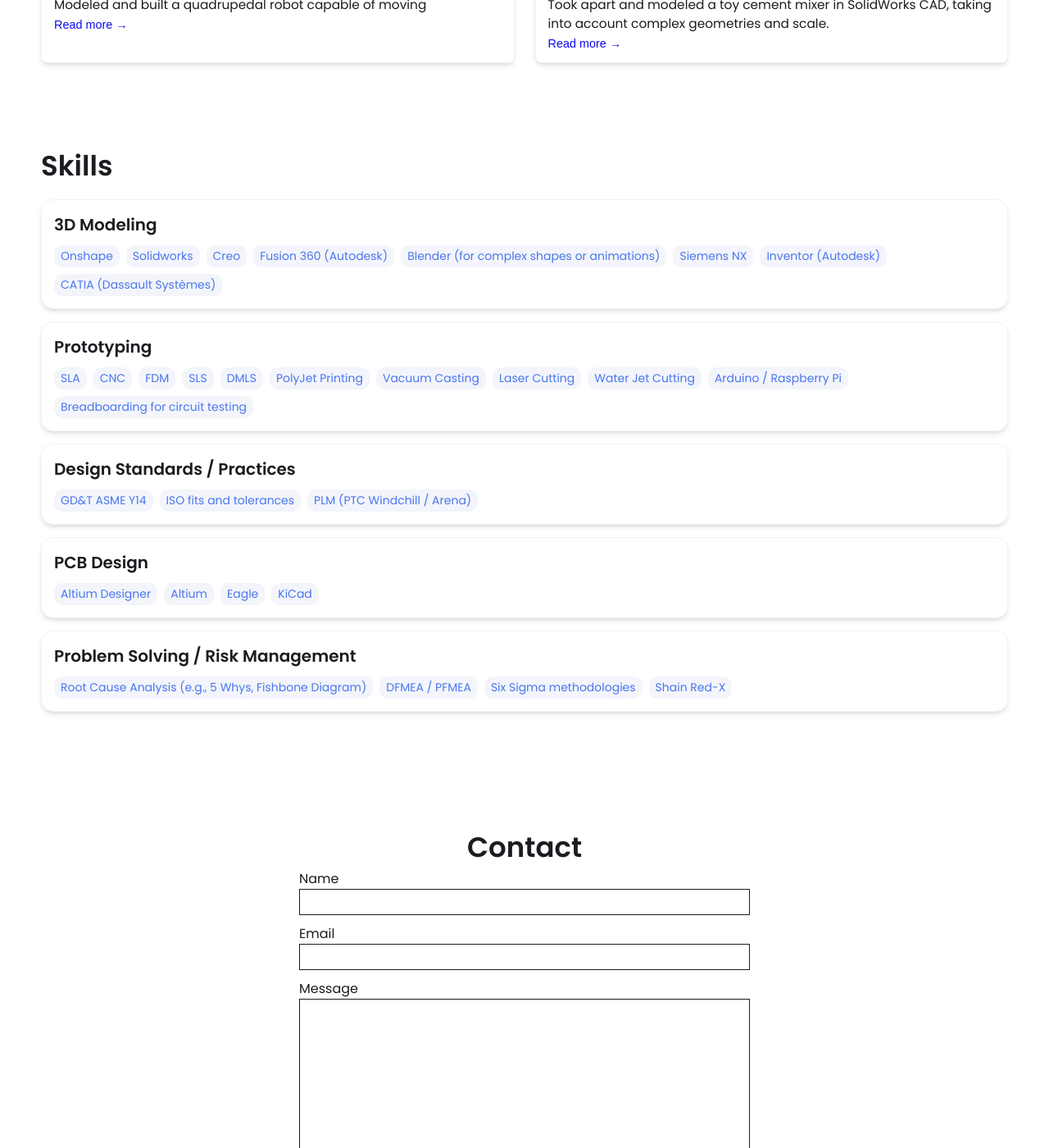
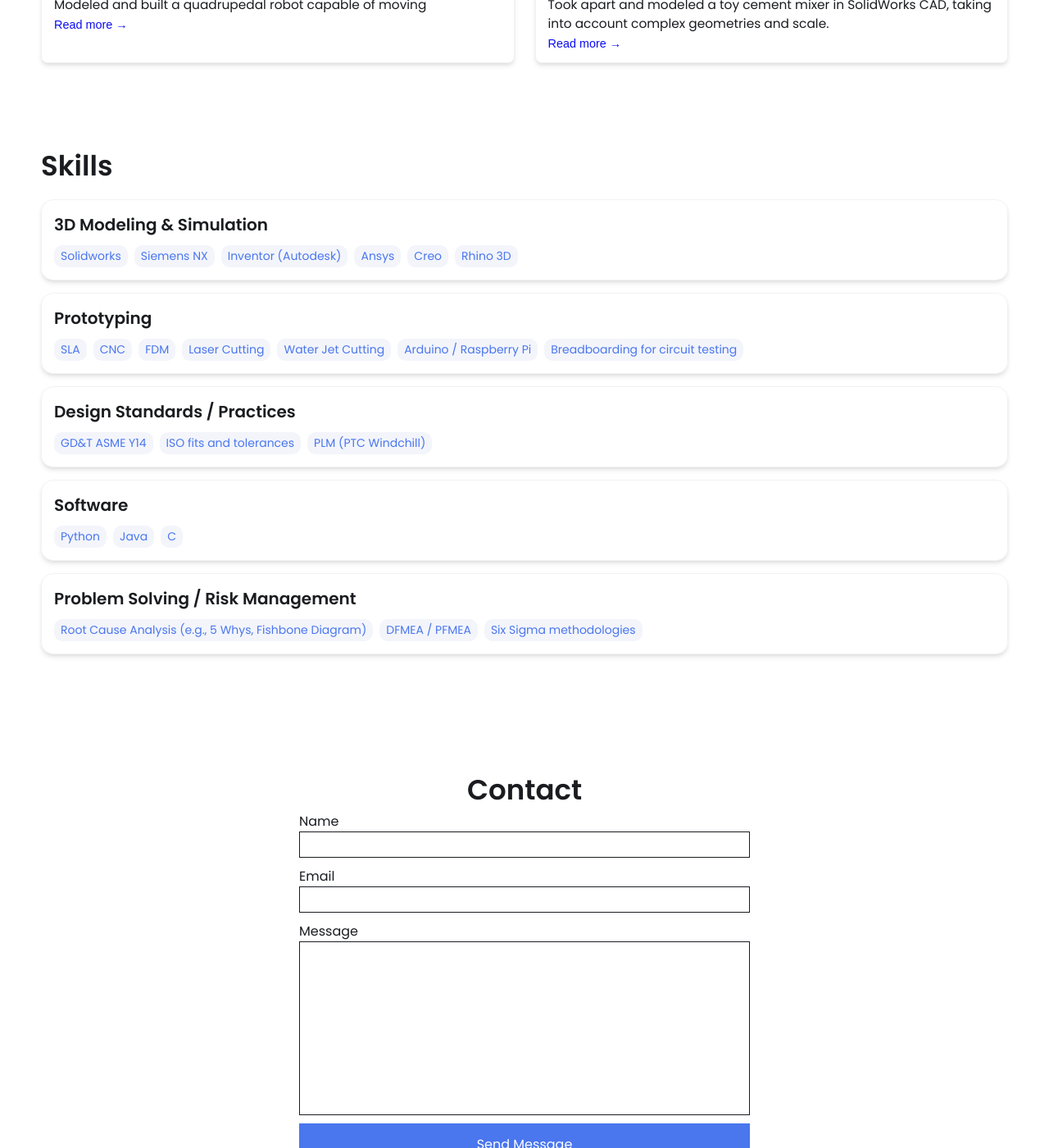
Before and after one commit to kazi-rabbe/kazi-rabbe.github.io, a Jekyll site: the page built from index.html, in a window 1280 px wide and 1400 px high, scrolled down 1810 px. Shown: the whole window at 82% size. Built offline with Jekyll 4.4.1, drawn with Linux system fonts in a browser that asks for light colours.

Commit message:
Update _config.yml

```diff
--- a/_config.yml
+++ b/_config.yml
@@ -43,25 +43,19 @@ external-links:    # input only your own url slug. The icons with missing entrie
 
 # Skills Section - Add the list of your Skills by categories/tools. The indentation for each level needs to be precise.
 skills:
-  - category: 3D Modeling
+  - category: 3D Modeling & Simulation
     tools:
-    - Onshape
     - Solidworks
-    - Creo
-    - Fusion 360 (Autodesk)
-    - Blender (for complex shapes or animations)
     - Siemens NX
     - Inventor (Autodesk)
-    - CATIA (Dassault Systèmes)
+    - Ansys
+    - Creo
+    - Rhino 3D
   - category: Prototyping
     tools:
     - SLA
     - CNC
     - FDM
-    - SLS
-    - DMLS
-    - PolyJet Printing
-    - Vacuum Casting
     - Laser Cutting
     - Water Jet Cutting
     - Arduino / Raspberry Pi
@@ -70,20 +64,17 @@ skills:
     tools:
     - GD&T ASME Y14
     - ISO fits and tolerances
-    - PLM (PTC Windchill / Arena)
-  - category: PCB Design
+    - PLM (PTC Windchill)
+  - category: Software
     tools:
-    - Altium Designer
-    - Altium
-    - Eagle
-    - KiCad
+    - Python
+    - Java
+    - C
   - category: Problem Solving / Risk Management
     tools:
     - Root Cause Analysis (e.g., 5 Whys, Fishbone Diagram)
     - DFMEA / PFMEA
     - Six Sigma methodologies
-    - Shain Red-X
-
 
 # Contact Form Setup. Setup an account and copy over the key. When someone fills out the form, it will be received in your email.
 formspree-key:   xgvogebv
```
